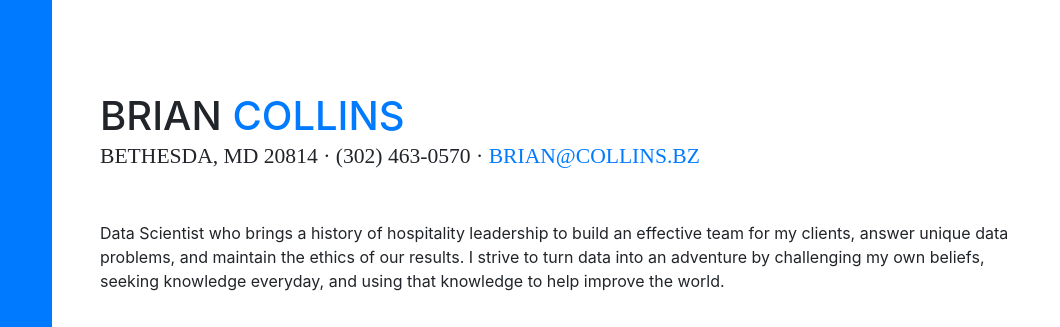
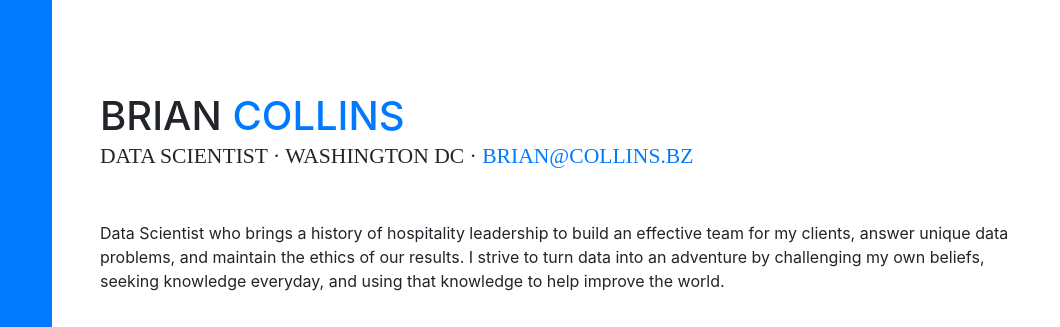
Before and after one commit to beetletrellen1/beetletrellen1.github.io, a website with bundled scripts: page index.html in a window 1280 px wide. Shown: the part 155-482 px from the top of the page, 220-1280 px from the left. Built offline with nearby package versions, Linux system fonts and the light colour scheme; a web font is replaced by a local one.

Commit message:
Updated Header to add Data Scientist and Location

```diff
--- a/index.html
+++ b/index.html
@@ -70,7 +70,7 @@
           <h1 class="mb-0">Brian
             <span class="text-primary">Collins</span>
           </h1>
-          <div class="subheading mb-5">Bethesda, MD 20814 · (302) 463-0570 ·
+          <div class="subheading mb-5">Data Scientist · Washington DC ·
             <a href="mailto:brian@collins.bz">brian@collins.bz</a>
           </div>
           <p class="mb-5">Data Scientist who brings a history of hospitality leadership to build an effective team for my clients, answer unique data problems, and maintain the ethics of our results.  I strive to turn data into an adventure by challenging my own beliefs, seeking knowledge everyday, and using that knowledge to help improve the world.
```
